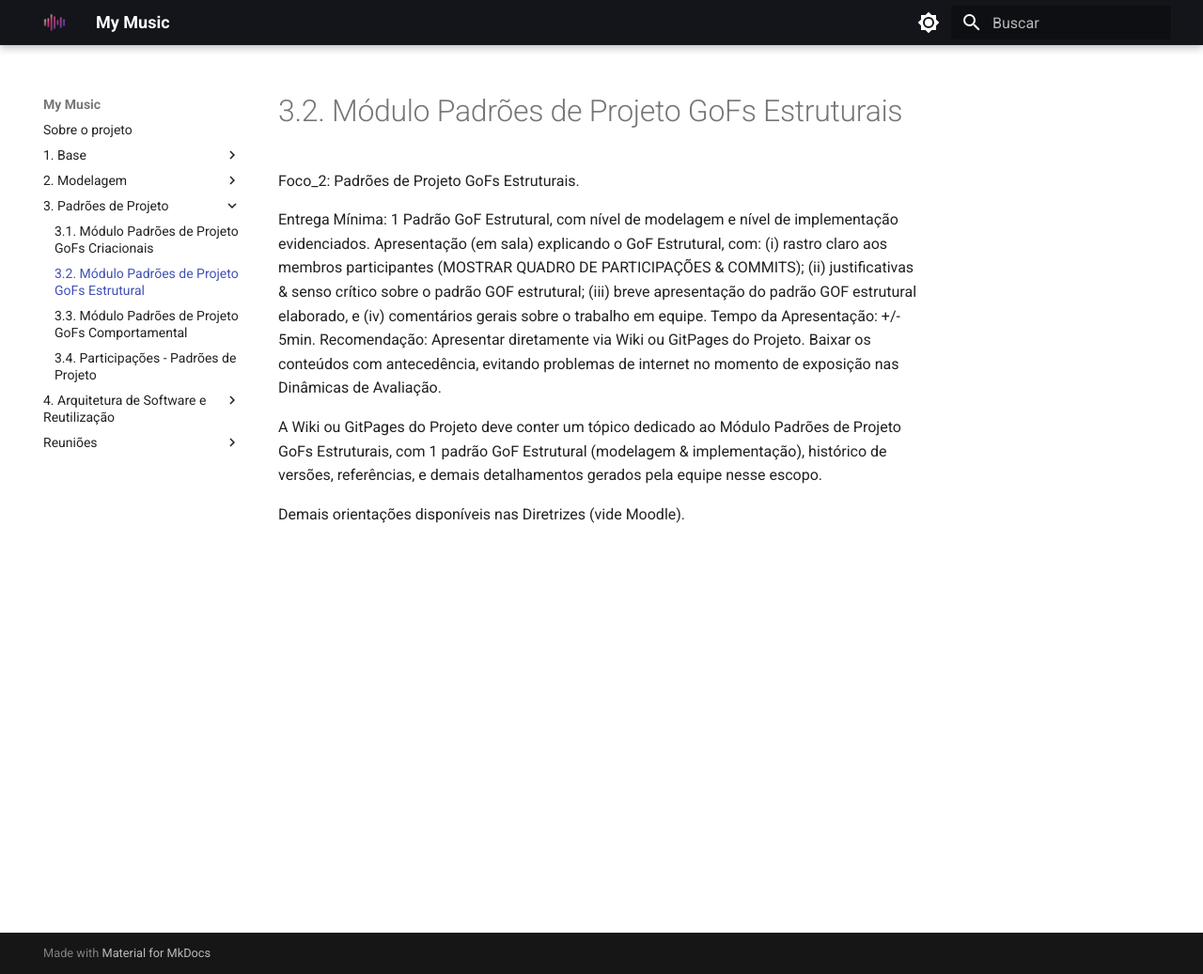
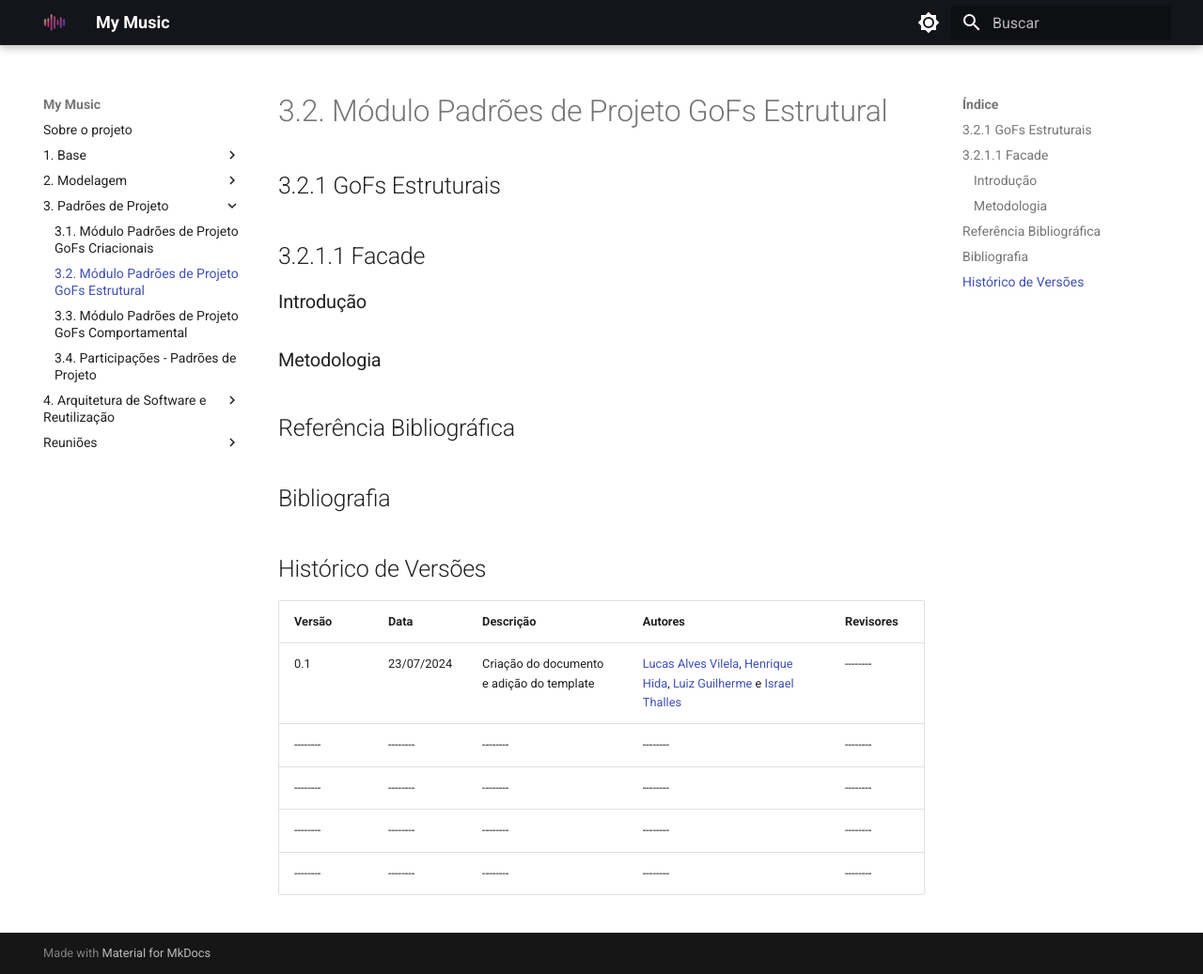
Before and after one commit to UnBArqDsw2024-1/2024.1_G2_My_Music, an MkDocs documentation site: the page built from docs/PadroesDeProjeto/GoFsEstruturais.md, in a window 1280 px wide and 1037 px high. Shown: the whole window at 94% size. Built offline with MkDocs 1.6.1 and Material for MkDocs 9.7.7, drawn with Linux system fonts in a browser that asks for light colours.

Commit message:
{feat}: Criação do documento de GoFs estruturais
Criação do documento de Gofs utilizando um template para preencher posteriormente.

Co-Authored-By: Henrique Hida <78568172+HenriqueHida@users.noreply.github.com>
Co-Authored-By: Israel Thalles <73364666+IsraelThalles@users.noreply.github.com>
Co-Authored-By: Luiz Pettengill <44177946+LuizPettengill@users.noreply.github.com>

```diff
--- a/docs/PadroesDeProjeto/GoFsEstruturais.md
+++ b/docs/PadroesDeProjeto/GoFsEstruturais.md
@@ -1,10 +1,20 @@
-# 3.2. Módulo Padrões de Projeto GoFs Estruturais
+## 3.2.1 GoFs Estruturais
 
-Foco_2: Padrões de Projeto GoFs Estruturais.
+## 3.2.1.1 Facade
+### Introdução
 
-Entrega Mínima: 1 Padrão GoF Estrutural, com nível de modelagem e nível de implementação evidenciados.
-Apresentação (em sala) explicando o GoF Estrutural, com: (i) rastro claro aos membros participantes (MOSTRAR QUADRO DE PARTICIPAÇÕES & COMMITS); (ii) justificativas & senso crítico sobre o padrão GOF estrutural; (iii) breve apresentação do padrão GOF estrutural elaborado, e (iv) comentários gerais sobre o trabalho em equipe. Tempo da Apresentação: +/- 5min. Recomendação: Apresentar diretamente via Wiki ou GitPages do Projeto. Baixar os conteúdos com antecedência, evitando problemas de internet no momento de exposição nas Dinâmicas de Avaliação.
+### Metodologia
 
-A Wiki ou GitPages do Projeto deve conter um tópico dedicado ao Módulo Padrões de Projeto GoFs Estruturais, com 1 padrão GoF Estrutural (modelagem & implementação), histórico de versões, referências, e demais detalhamentos gerados pela equipe nesse escopo.
+## Referência Bibliográfica
 
-Demais orientações disponíveis nas Diretrizes (vide Moodle).
+## Bibliografia
+
+## Histórico de Versões
+
+| Versão | Data       | Descrição                                               | Autores                        | Revisores |
+| ------ | ---------- | ------------------------------------------------------- | ------------------------------ | --------- |
+| 0.1    | 23/07/2024 | Criação do documento e adição do template |  [Lucas Alves Vilela](https://github.com/Lucas-AV), [Henrique Hida](https://github.com/HenriqueHida), [Luiz Guilherme](https://github.com/luizpettengill) e [Israel Thalles](https://github.com/IsraelThalles) | -------- |
+| -------- | -------- | -------- |  -------- | -------- |
+| -------- | -------- | -------- |  -------- | -------- |
+| -------- | -------- | -------- |  -------- | -------- |
+| -------- | -------- | -------- |  -------- | -------- |
```
